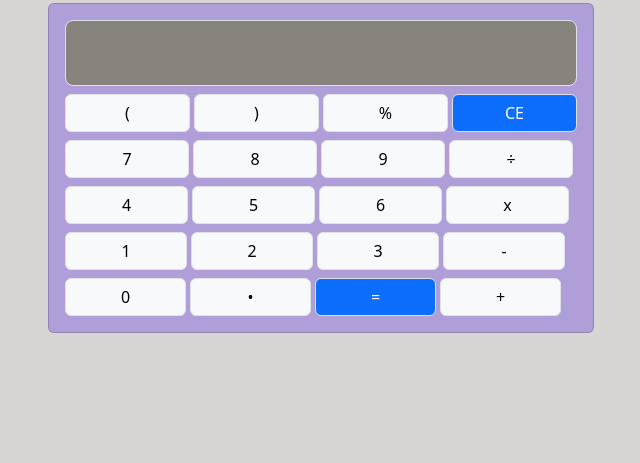
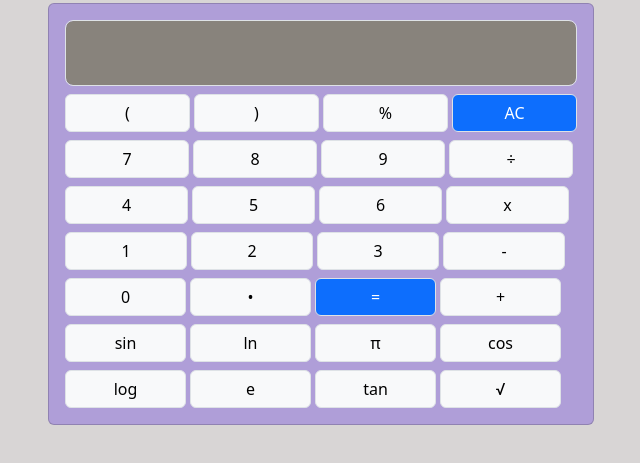
Before and after one commit to AzraShafiullah1/Scientific-Calculator, a plain HTML site: page src/index.html in a window 1280 px wide. Shown: the part 69-532 px from the top of the page, without its empty margins (319-959 px from the left). Drawn offline with nearby package versions, Linux system fonts and the light colour scheme.

Commit message:
implemented a few Scientific functions

```diff
--- a/src/index.html
+++ b/src/index.html
@@ -7,7 +7,7 @@
     <title>Sciencific Calculator</title>
     <link href="https://cdn.jsdelivr.net/npm/bootstrap@5.3.3/dist/css/bootstrap.min.css" rel="stylesheet"
         integrity="sha384-QWTKZyjpPEjISv5WaRU9OFeRpok6YctnYmDr5pNlyT2bRjXh0JMhjY6hW+ALEwIH" crossorigin="anonymous">
-        <link rel="stylesheet" type="text/css" href="style.css">
+    <link rel="stylesheet" type="text/css" href="style.css">
 </head>
 
 <body>
@@ -16,12 +16,11 @@
         <div class="row">
             <div class="col-12 offset-md-3 col-md-6">
                 <div class="card">
-                    <div class="card-body">
-                        <input id="calc-display" readonly class="form-control form-control-lg text-end"
-                        type="text"
-                        aria-label=".form-control-lg example">
+                    <div class="card-body font-bold">
+                        <input id="calc-display" readonly class="form-control form-control-lg text-end" type="text"
+                            aria-label=".form-control-lg example">
                         <div class="row gx-1">
-                            <div class="col-3 bt">
+                            <div class="col-3">
                                 <button type="button" class="btn bt  btn-light w-100 mt-2 border">
                                     (
                                 </button>
@@ -38,7 +37,7 @@
                             </div>
                             <div class="col-3">
                                 <button type="button" class="btn bt  btn-primary w-100 mt-2 border">
-                                    CE
+                                    AC
                                 </button>
                             </div>
                             <div class="row gx-1">
@@ -126,13 +125,50 @@
                                                 </button>
                                             </div>
 
+                                            <div class="col-3 bt">
+                                                <button type="button" class="btn bt  btn-light w-100 mt-2 border">
+                                                    sin
+                                                </button>
+                                            </div>
+                                            <div class="col-3">
+                                                <button type="button" class="btn bt btn-light w-100 mt-2 border">
+                                                    ln
+                                                </button>
+                                            </div>
+                                            <div class="col-3">
+                                                <button type="button" class="btn bt   btn-light w-100 mt-2 border">
+                                                    π
+                                                </button>
+                                            </div>
+                                            <div class="col-3">
+                                                <button type="button" class="btn bt  btn-light w-100 mt-2 border">
+                                                    cos
+                                                </button>
+                                            </div>
+                                            <div class="col-3 bt">
+                                                <button type="button" class="btn bt  btn-light w-100 mt-2 border">
+                                                    log
+                                                </button>
+                                            </div>
+                                            <div class="col-3">
+                                                <button type="button" class="btn bt btn-light w-100 mt-2 border">
+                                                    e
+                                                </button>
+                                            </div>
+                                            <div class="col-3">
+                                                <button type="button" class="btn bt   btn-light w-100 mt-2 border">
+                                                    tan
+                                                </button>
+                                            </div>
+                                            <div class="col-3">
+                                                <button type="button" class="btn bt  btn-light w-100 mt-2 border">
+                                                    √
+                                                </button>
+                                            </div>
                                         </div>
-
                                     </div>
-
                                 </div>
                             </div>
-
                         </div>
                     </div>
                     <script src="https://cdn.jsdelivr.net/npm/bootstrap@5.3.3/dist/js/bootstrap.bundle.min.js"
--- a/src/script.js
+++ b/src/script.js
@@ -10,10 +10,16 @@ document.addEventListener("DOMContentLoaded", function () {
 
         const convertedValue = currentValue
             .replace("x", "*")
-
             .replace('%', '*0.01')
             .replace('÷', "/")
-
+            .replace('sin', 'Math.sin')
+            .replace('cos', 'Math.cos')
+            .replace('ln', 'Math.log')
+            .replace('π', 'Math.PI')
+            .replace('log', 'Math.log10')
+            .replace('e', 'Math.E')
+            .replace('tan', 'Math.tan')
+            .replace('√', 'Math.sqrt');
 
 
         console.log('convertedValue', convertedValue)
@@ -29,16 +35,25 @@ document.addEventListener("DOMContentLoaded", function () {
         button.addEventListener('click', function () {
             const value = button.innerText;
 
-            if (value == "CE") {
+            try {
+                if (value == "AC") {
                     currentValue = "";
                     display.value = currentValue
                 } else if (value == "=") {
                     evaluateResult();
                 } else {
                     currentValue += value;
-              console.log('currentValue:', currentValue);
                     display.value = currentValue;
                 }
+
+            } catch (error) {
+                console.error(error);
+                currentValue = "ERROR"
+                display.value = currentValue
+
+
+            }
+
 
         })
     }
--- a/src/style.css
+++ b/src/style.css
@@ -1,18 +1,16 @@
-
 body {
   background-color: #d8d5d5;
 }
 
 #calc-display {
-    background-color:#88837c;
+  background-color: #88837c;
   color: white;
   font-size: 2rem;
   font-weight: bold;
 }
 
-  .card
-  {
-    background-color: #af9ed8; /* Yellow */
+.card {
+  background-color: #af9ed8;
   color: rgb(58, 48, 48);
   font-weight: bold;
 }
```
Lines whose indentation alone changed are shown as unchanged.
